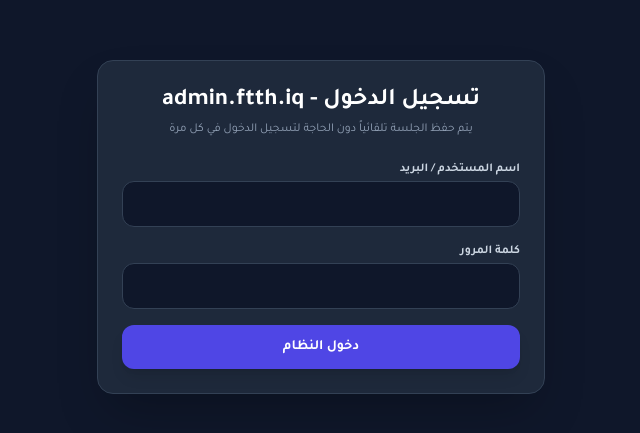
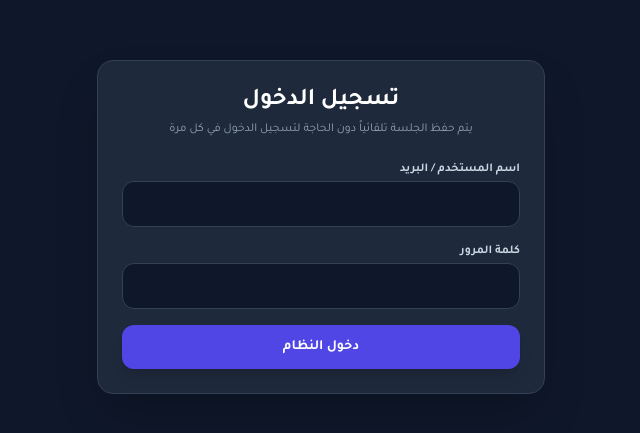
Before and after one commit to mzkwar/W, a website: page public/index.html in a window 1280 px wide. Shown: the part 173-606 px from the top of the page, without its empty margins (319-959 px from the left). Drawn offline with nearby package versions, Linux system fonts and the light colour scheme.

Commit message:
Remove admin.ftth.iq from login header

```diff
--- a/public/index.html
+++ b/public/index.html
@@ -14,7 +14,7 @@
     <div id="login-screen" class="min-h-screen flex items-center justify-center p-4">
         <div class="bg-slate-800 border border-slate-700 p-6 rounded-2xl shadow-2xl w-full max-w-md">
             <div class="text-center mb-6">
-                <h2 class="text-2xl font-bold text-white">تسجيل الدخول - admin.ftth.iq</h2>
+                <h2 class="text-2xl font-bold text-white">تسجيل الدخول</h2>
                 <p class="text-xs text-slate-400 mt-1">يتم حفظ الجلسة تلقائياً دون الحاجة لتسجيل الدخول في كل مرة</p>
             </div>
             <form id="login-form" class="space-y-4">
```
